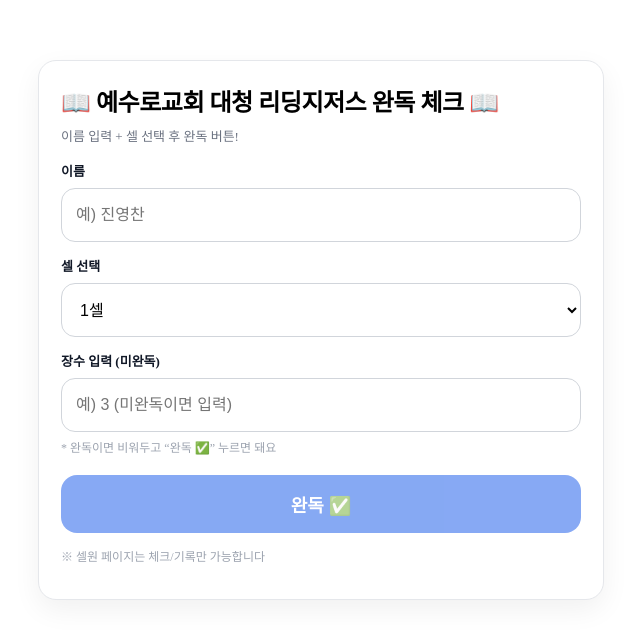
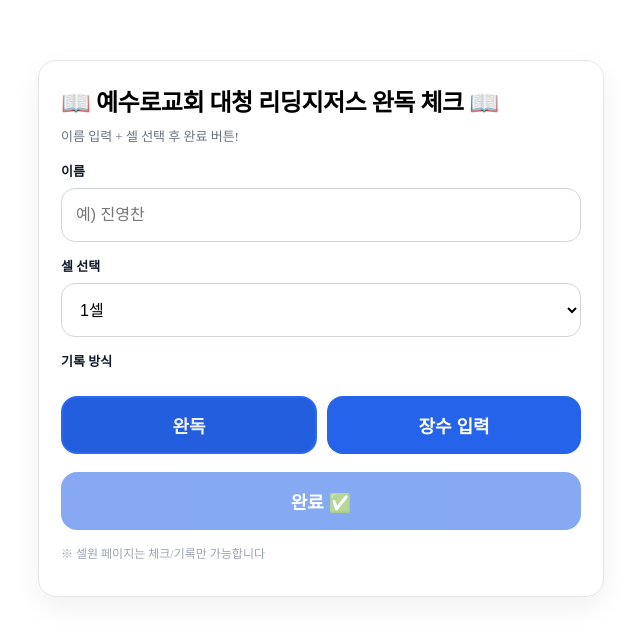
Before and after one commit to mins13/reading-jesus-front, a React (Vite) app: page / in a window 1280 px wide. Shown: the top 638 px of the page, without its empty margins (319-959 px from the left). Built offline with nearby package versions, Linux system fonts and the light colour scheme.

Commit message:
배포용 프론트 마지막

```diff
--- a/src/pages/MemberPage.css
+++ b/src/pages/MemberPage.css
@@ -108,6 +108,10 @@
     color: #9ca3af;
     line-height: 1.4;
 }
+.btn-active {
+    filter: brightness(0.95);
+    border: 2px solid #2f6fff;
+}
 
 
 /* 조금 큰 폰에서는 카드 여백만 살짝 */
--- a/src/pages/MemberPage.jsx
+++ b/src/pages/MemberPage.jsx
@@ -6,13 +6,28 @@ const API_BASE = (import.meta.env.VITE_API_BASE_URL || "/api").replace(/\/+$/, "
 export default function MemberPage() {
     const [name, setName] = useState("");
     const [cellName, setCellName] = useState("1셀");
-    const [pages, setPages] = useState(""); // ✅ 장수(미완독)
+
+    // ✅ 추가: 입력 모드 (PAGES: 장수, DONE: 완독)
+    const [mode, setMode] = useState("DONE");
+    const [pages, setPages] = useState("");
+
     const [message, setMessage] = useState("");
     const [loading, setLoading] = useState(false);
 
     const canSubmit = useMemo(() => {
-        return name.trim().length > 0 && cellName.trim().length > 0 && !loading;
-    }, [name, cellName, loading]);
+        if (loading) return false;
+        if (name.trim().length === 0) return false;
+        if (cellName.trim().length === 0) return false;
+
+        // 장수 모드면 숫자 필수
+        if (mode === "PAGES") {
+            const v = pages.trim();
+            if (v === "") return false;
+            const n = Number(v);
+            if (!Number.isFinite(n) || n < 0) return false;
+        }
+        return true;
+    }, [name, cellName, mode, pages, loading]);
 
     const handleSubmit = async () => {
         if (!canSubmit) return;
@@ -21,25 +36,21 @@ export default function MemberPage() {
         setLoading(true);
 
         try {
-            const pagesValue = pages.trim() === "" ? null : Number(pages.trim());
-            if (pagesValue !== null && (!Number.isFinite(pagesValue) || pagesValue < 0)) {
-                setMessage("장수는 0 이상의 숫자로 입력해주세요");
-                setLoading(false);
-                return;
-            }
+            const payload =
+                mode === "DONE"
+                    ? { name: name.trim(), cellName: cellName.trim(), status: "COMPLETED" }
+                    : { name: name.trim(), cellName: cellName.trim(), status: "PAGES", pages: Number(pages.trim()) };
 
             const res = await fetch(`${API_BASE}/reading/today`, {
                 method: "POST",
                 headers: { "Content-Type": "application/json" },
-                body: JSON.stringify({
-                    name: name.trim(),
-                    cellName: cellName.trim(),
-                    pages: pagesValue,
-                }),
+                body: JSON.stringify(payload),
             });
 
             const text = await res.text();
             setMessage(text);
+            setPages("");
+            setMode("DONE");
         } catch {
             setMessage("서버 연결 실패 😢");
         } finally {
@@ -51,7 +62,7 @@ export default function MemberPage() {
         <div className="member-page">
             <div className="member-card">
                 <h1 className="member-title">📖 예수로교회 대청 리딩지저스 완독 체크 📖</h1>
-                <p className="member-sub">이름 입력 + 셀 선택 후 완독 버튼!</p>
+                <p className="member-sub">이름 입력 + 셀 선택 후 완료 버튼!</p>
 
                 <div className="field">
                     <label className="label">이름</label>
@@ -61,7 +72,6 @@ export default function MemberPage() {
                         value={name}
                         onChange={(e) => setName(e.target.value)}
                         autoComplete="name"
-                        inputMode="text"
                     />
                 </div>
 
@@ -74,23 +84,48 @@ export default function MemberPage() {
                     </select>
                 </div>
 
+                {/* ✅ 추가: 완독/장수 선택 */}
                 <div className="field">
-                    <label className="label">장수 입력 (미완독)</label>
+                    <label className="label">기록 방식</label>
+                    <div style={{ display: "flex", gap: 10 }}>
+                        <button
+                            type="button"
+                            className={`btn ${mode === "DONE" ? "btn-active" : ""}`}
+                            onClick={() => setMode("DONE")}
+                            disabled={loading}
+                        >
+                            완독
+                        </button>
+                        <button
+                            type="button"
+                            className={`btn ${mode === "PAGES" ? "btn-active" : ""}`}
+                            onClick={() => setMode("PAGES")}
+                            disabled={loading}
+                        >
+                            장수 입력
+                        </button>
+                    </div>
+                </div>
+
+                {/* ✅ 장수 모드일 때만 입력 보이기 */}
+                {mode === "PAGES" && (
+                    <div className="field">
+                        <label className="label">장수</label>
                         <input
                             className="input"
                             type="number"
                             min="0"
                             step="1"
-                        placeholder="예) 3 (미완독이면 입력)"
+                            placeholder="예) 3"
                             value={pages}
                             onChange={(e) => setPages(e.target.value)}
                             inputMode="numeric"
                         />
-                    <p className="helper">* 완독이면 비워두고 “완독 ✅” 누르면 돼요</p>
                     </div>
+                )}
 
                 <button className="btn" onClick={handleSubmit} disabled={!canSubmit}>
-                    {loading ? "처리 중..." : "완독 ✅"}
+                    {loading ? "처리 중..." : "완료 ✅"}
                 </button>
 
                 {message && <div className="msg">{message}</div>}
```
Lines whose indentation alone changed are shown as unchanged.
